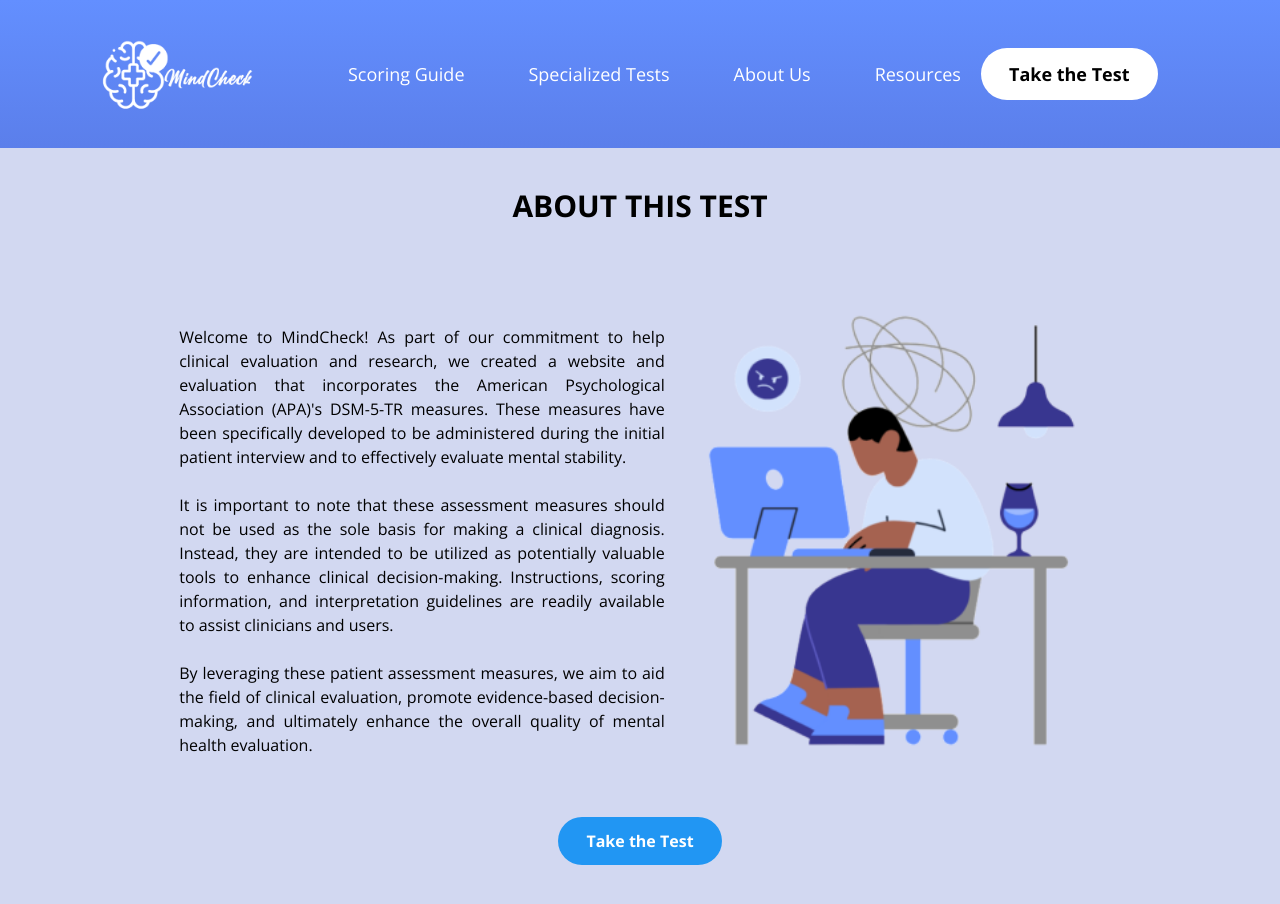
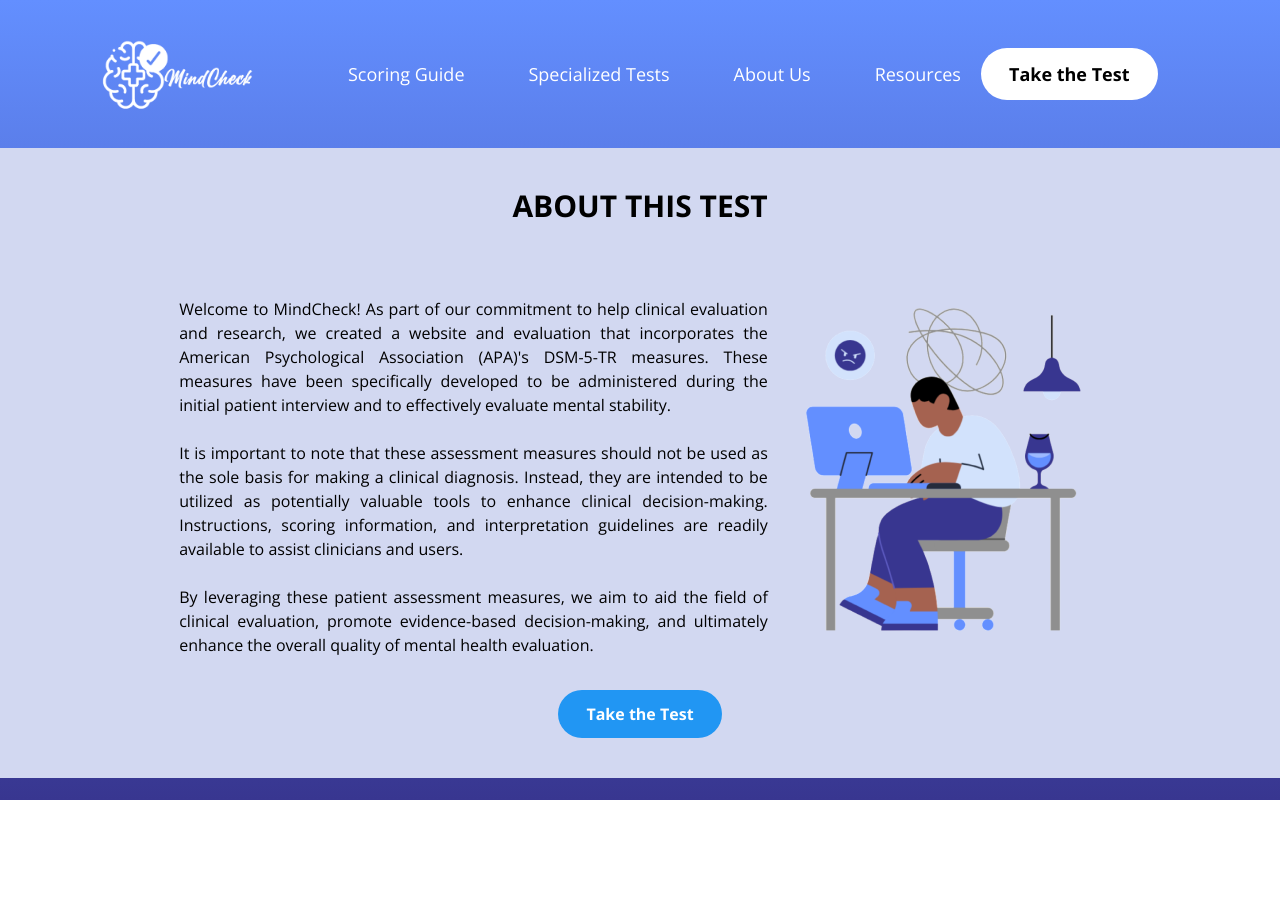
Before and after one commit to kabi02/softeng-mindcheck, a React (Vite) app: page / in a window 1280 px wide. After the commit the page ends 800 px from the top, so only its background shows below. Built offline with nearby package versions, Linux system fonts and the light colour scheme.

Commit message:
fixed other tailwind css

```diff
--- a/src/Homepage.jsx
+++ b/src/Homepage.jsx
@@ -13,7 +13,7 @@ export default function Homepage() {
                 Welcome to MindCheck! As part of our commitment to help clinical evaluation and research, we created a website and evaluation that incorporates the American Psychological Association (APA)'s DSM-5-TR measures. These measures have been specifically developed to be administered during the initial patient interview and to effectively evaluate mental stability. <br /><br />
                 It is important to note that these assessment measures should not be used as the sole basis for making a clinical diagnosis. Instead, they are intended to be utilized as potentially valuable tools to enhance clinical decision-making. Instructions, scoring information, and interpretation guidelines are readily available to assist clinicians and users.<br /><br />
                 By leveraging these patient assessment measures, we aim to aid the field of clinical evaluation, promote evidence-based decision-making, and ultimately enhance the overall quality of mental health evaluation. </p>
-                <img src={img} className='w-[60%] max-[1174px]:w-[45%] max-[860px]:w-[55%] max-[640px]:w-[75%]' alt="" />
+                <img src={img} className='max-w-60% max-w-lg-45% max-w-md-55% max-w-sm-75%' alt="" />
 
             </div>
             <BlueBtn
--- a/src/components/Li.jsx
+++ b/src/components/Li.jsx
@@ -3,7 +3,7 @@ import {Link} from 'react-router-dom'
 // Used for the each links in Header.jsx
 export default function Li({text, link}) {
     return(
-        <li className='hover:scale-110 transition-transform duration-2000 max-lg:w-[480px] cursor-pointer max-lg:mt-5 max-lg:p-2 rounded-md max-lg:hover:bg-white max-lg:hover:text-blue-500 max-lg:hover:font-bold'>
+        <li className='hover:scale-110 transition-transform duration-2000 cursor-pointer max-lg:w-[480px] max-lg:mt-5 max-lg:p-2 rounded-md max-lg:hover:bg-white max-lg:hover:text-blue-500 max-lg:hover:font-bold'>
             <Link to={link}>
                 {text}
             </Link>
--- a/src/components/contents/AboutDSM5.jsx
+++ b/src/components/contents/AboutDSM5.jsx
@@ -17,8 +17,8 @@ function AboutDSM5() {
     <Layout>
     <div className="flex flex-col items-center pb-10 justify-center sm:max-w-[80%] max-w-[90%] mx-auto gap-5">
         <Title>DSM-5-TR Self-Rated Level 1 Cross-Cutting Symptom Measure</Title>
-        <div className="flex md:flex-row flex-col gap-5 mx-auto min-[1700px]:w-[70%] lg:w-[90%] items-center justify-center">
-            <img src={img} className='w-[60%] max-[1174px]:w-[45%] max-[860px]:w-[55%] max-[640px]:w-[75%]' alt="" />
+        <div className="flex md:flex-row flex-col gap-5 mx-auto min-w-lg-70% lg:w-[90%] items-center justify-center">
+            <img src={img} className='w-[60%] max-w-sm-45% max-w-md-55% max-w-lg-75%' alt="" />
             <p className="sm:w-[70%] w-[90%] sm:text-base text-sm text-justify">
             This assessment is designed for helping you evaluate symptoms that could be related to various mental health conditions. Some of this symptoms includes anxiety, sleep deprivation, depression, and difficulty in concentrating.  <br /><br />
             Your test results will be based on your responses and will provide you insightful insights  regarding your mental health. The result will also indicate the areas that may require additional  analysis or attention </p>
--- a/tailwind.config.js
+++ b/tailwind.config.js
@@ -1,8 +1,8 @@
-// import the withMT function
+// Import the withMT function
 const withMT = require("@material-tailwind/react/utils/withMT");
 
-// call the withMT function with your existing Tailwind CSS configuration object
-const config = withMT({
+// Create a Tailwind CSS configuration object
+const config = {
   content: ["./index.html", "./src/**/*.{js,jsx,ts,tsx}"],
   theme: {
     extend: {
@@ -12,7 +12,10 @@ const config = withMT({
     },
   },
   plugins: [],
-});
+};
 
-// export the result of the withMT function as the default module
-export default config;
+// Wrap the configuration object with the withMT function
+const wrappedConfig = withMT(config);
+
+// Export the wrapped configuration object
+export default wrappedConfig;
```
